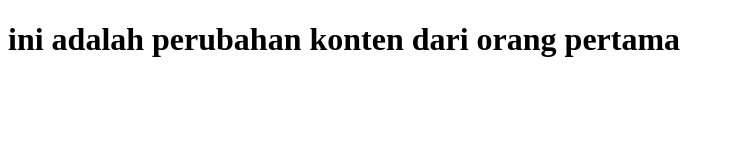
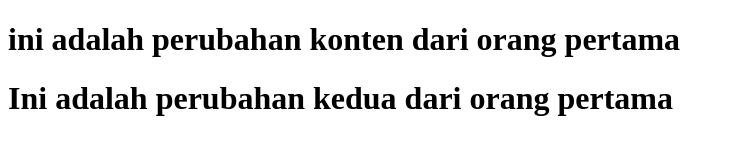
Before and after one commit to David00142/testing-git, a plain HTML site: page index.html in a window 1280 px wide. Shown: the whole page, without its empty margins (0-734 px from the left). Drawn offline with Linux system fonts and the light colour scheme.

Commit message:
second commit

```diff
--- a/index.html
+++ b/index.html
@@ -9,5 +9,8 @@
     <h1>
         ini adalah perubahan konten dari orang pertama
     </h1>
+        <h1>
+            Ini adalah perubahan kedua dari orang pertama
+        </h1>
 </body>
 </html>
```
